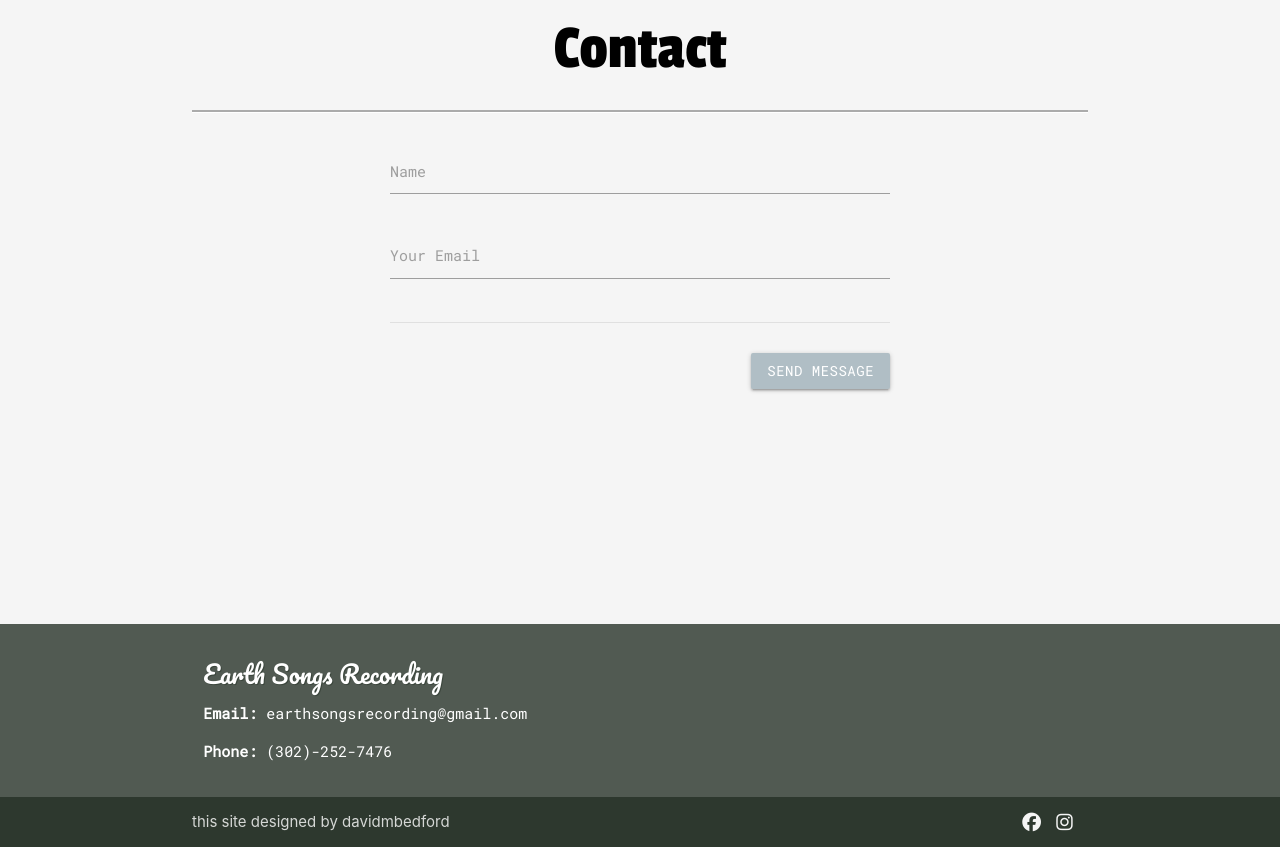
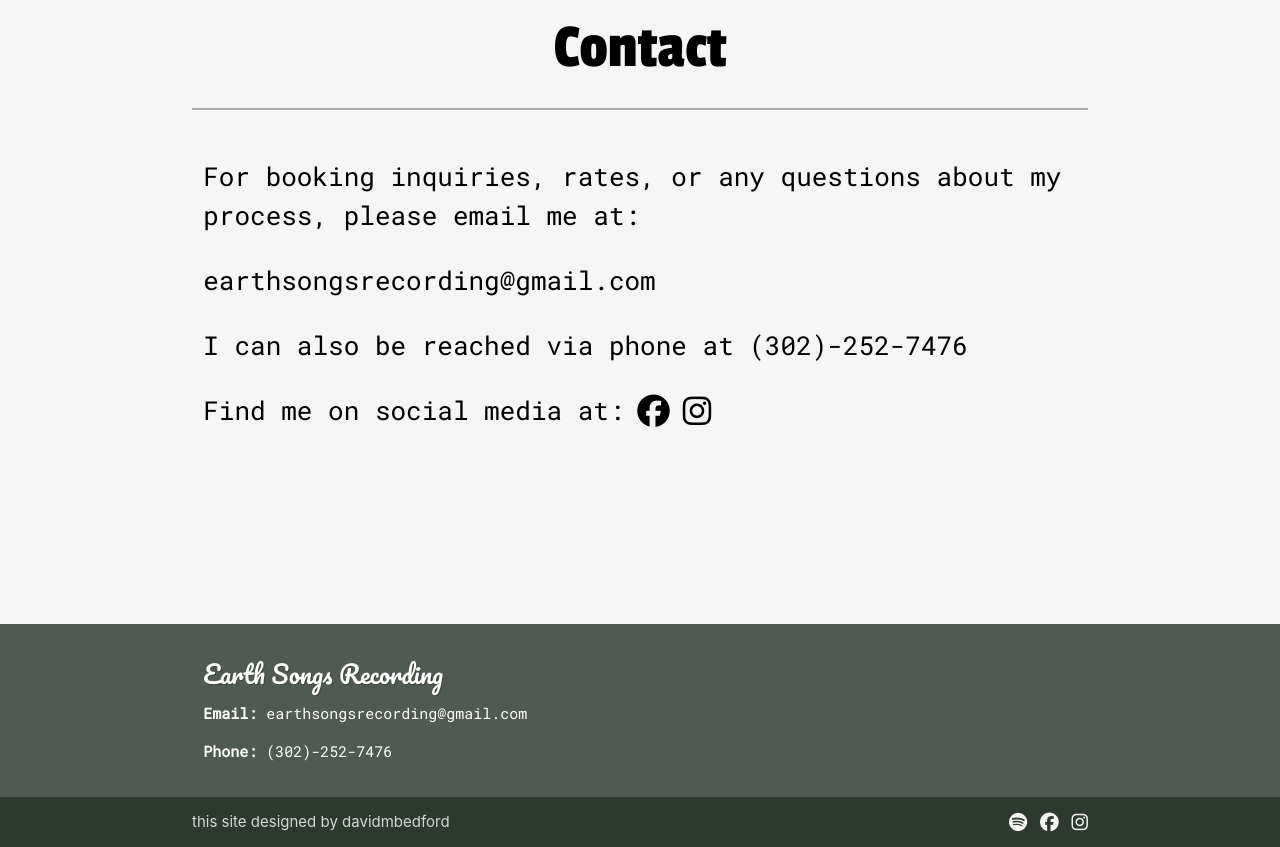
Before and after one commit to davidmbedford/joni-portfolio, a React (Create React App) app: page /contact in a window 1280 px wide. Shown: the part 240-1087 px from the top of the page. Built offline with nearby package versions, Linux system fonts and the light colour scheme.

Commit message:
pivot away from email form - I wrote info out instead and added spotify functionality

```diff
--- a/src/components/footer/index.js
+++ b/src/components/footer/index.js
@@ -16,8 +16,9 @@ function Footer() {
           <div className="footer-copyright" id="footerbottom">
             <div className="container">
               this site designed by <span><a href="https://davidmbedford.github.io" id="mySite">davidmbedford</a></span>
-              <a className="grey-text text-lighten-4 right" href="https://www.instagram.com/earthsongsrecording/?hl=en"><i className="fab fa-instagram fa-lg"></i></a>
-              <a className="grey-text text-lighten-4 right" href="https://www.facebook.com/dankelfers"><i className="fab fa-facebook fa-lg"></i></a>
+              <a className="grey-text text-lighten-4 right" href="https://www.instagram.com/earthsongsrecording/?hl=en" target="_blank"><i className="fab fa-instagram fa-lg"></i></a>
+              <a className="grey-text text-lighten-4 right" href="https://www.facebook.com/dankelfers" target="_blank"><i className="fab fa-facebook fa-lg"></i></a>
+              <a className="grey-text text-lighten-4 right" href="https://www.spotify.com" target="_blank"><i className="fab fa-spotify fa-lg"></i></a>
             </div>
           </div>
         </footer>
--- a/src/components/footer/style.css
+++ b/src/components/footer/style.css
@@ -11,7 +11,6 @@
 }
 
 i {
-  padding-right: 1.2vw;
   transition: color 0.5s ease;
 }
 
--- a/src/components/navbar/style.css
+++ b/src/components/navbar/style.css
@@ -1,20 +1,19 @@
 nav .brand-logo {
-    font-family: 'Pacifico', 'Georgia', 'Times New Roman', sans-serif;
-    font-size: 2rem;
-    padding-left: 1vw;
+  font-family: 'Pacifico', 'Georgia', 'Times New Roman', serif;
+  font-size: 2rem;
+  padding-left: 1vw;
 }
 
 #nav-mobile li,
 #slide-out li {
-    font-family: 'Passion One', sans-serif;
+  font-family: 'Passion One', sans-serif;
 }
 
 nav {
-    background-color: rgba(45, 56, 46, 0.829);
+  background-color: rgba(45, 56, 46, 0.829);
 }
 
 .sidenav {
-  opacity: 0.8;
   width: 150px;
 }
 
--- a/src/screens/clients/index.js
+++ b/src/screens/clients/index.js
@@ -15,6 +15,7 @@ function Clients() {
       </div>
 
       <div className="row">
+        <p>Listen to my spotify playlist: <a href="https://www.spotify.com" target="_blank" className="contactinfo">here</a></p>
         <div className="col s12 m6 l4 left-align">
           <p className="clientName">A Paramount, A Love Supreme (DE)</p>
           <p className="clientName">Alyssa Regan (DE)</p>
--- a/src/screens/contact/index.js
+++ b/src/screens/contact/index.js
@@ -13,37 +13,18 @@ function Contact() {
               </div>
             </div>
 
-          <div className="container contactFont">
+            <div className="contactFont">
               <div className="row">
-              <div className="col m10 offset-m1 s12">
-                <div className="row">
-                  <form className="col s12" action="mailto:david.m.bedford1@gmail.com">
-                    <div className="row">
-                      <div className="input-field col s12">
-                        <input id="name" type="text" />
-                        <label className="contactFont" htmlFor="name">Name</label>
-                      </div>
-                      <div className="input-field col s12">
-                        <input id="email" type="email" className="form-input validate" />
-                        <label className="contactFont" htmlFor="email">Your Email</label>
-                      </div>
-                      {/* <div className="input-field col s12">
-                        <textarea id="message" className="materialize-textarea"></textarea>
-                        <label for="message">Message</label>
-                      </div> */}
-                    </div>
-                    <div className="divider"></div>
-                    <div className="row">
-                      <div className="col m12">
-                        <p className="right-align">
-                          <button className="btn contactFont waves-effect waves-light blue-grey lighten-3" type="submit" name="action">
-                            Send Message
-                          </button>
+                <div className="col s12">
+                  <p>For booking inquiries, rates, or any questions about my process,
+                    please email me at:
                   </p>
-                      </div>
-                    </div>
-                  </form>
-                </div>
+                  <p className="contactinfo">earthsongsrecording@gmail.com</p>
+                  <p>I can also be reached via phone at <span className="contactinfo">(302)-252-7476</span></p>
+                  <p>Find me on social media at:
+                    <a className="black-text text-lighten-4" href="https://www.facebook.com/dankelfers" target="_blank"><i className="fab fa-facebook fa-lg"></i></a>
+                    <a className="black-text text-lighten-4" href="https://www.instagram.com/earthsongsrecording/?hl=en" target="_blank"><i className="fab fa-instagram fa-lg"></i></a>
+                  </p>
                 </div>
               </div>
             </div>
--- a/src/screens/contact/style.css
+++ b/src/screens/contact/style.css
@@ -1,3 +1,18 @@
 .contactFont {
   font-family: 'Roboto Mono', serif !important;
 }
+
+.contactinfo {
+  color: black;
+  transition: color 0.5s ease;
+}
+
+i {
+  padding-left: 1vw;
+  transition: color 0.5s ease;
+}
+
+i:hover,
+.contactinfo:hover {
+  color: #B0BEC5;
+}
--- a/src/screens/gear/index.js
+++ b/src/screens/gear/index.js
@@ -58,11 +58,11 @@ class Gear extends Component {
                     <p>1967 Fender Bandmaster Reverb</p>
                     <p>Sunn Concert Lead red knob</p>
                     <p>Hammond ao 35 conversion (Dr Z carmin Ghia)</p>
-                    <p>Ampeg Gemini 2</p>
+                    <p>Peavey 2 x 12 cab</p>
+                    <p>Ampeg V4</p>
                   </CollapsibleItem>
                   <CollapsibleItem expanded={false} header="Cabs" node="div">
                     <p>2x15 Sunn cab jbl k140</p>
-                    <p>Peavey 2 x 12 cab</p>
                     <p>1x10 Weber cab</p>
                     <p>2x10 bass cab</p>
                   </CollapsibleItem>
```
Lines whose indentation alone changed are shown as unchanged.
